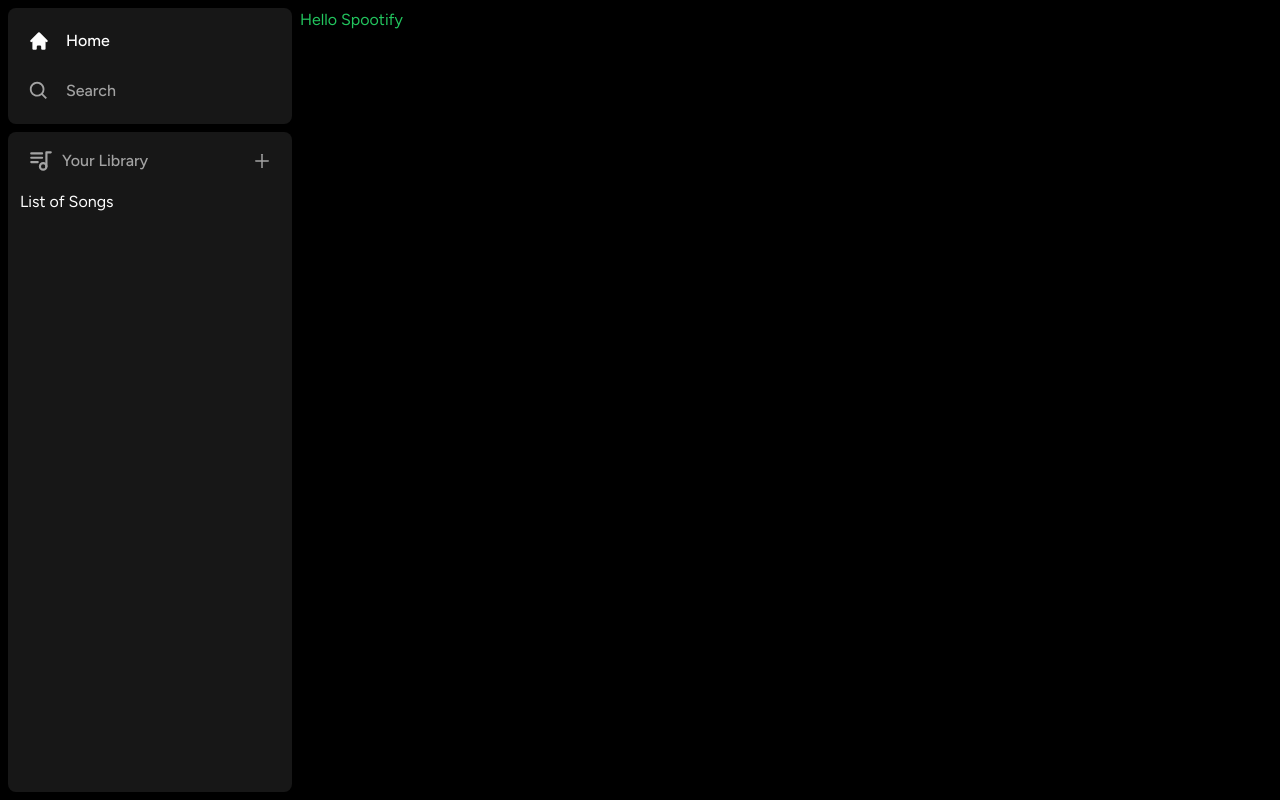
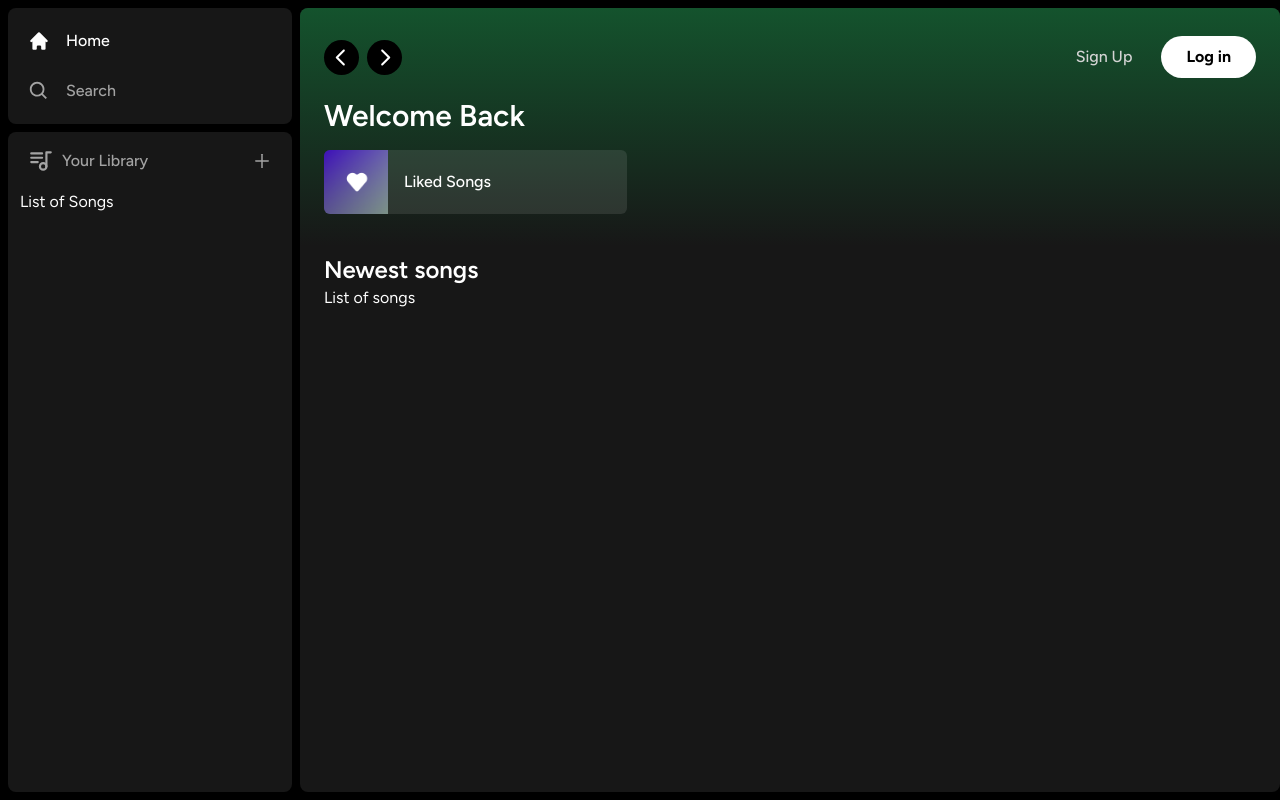
Before and after one commit to MarioPeperoni/spotify-clone, a Next.js app: page / in a window 1280 px wide. Built offline with nearby package versions, Linux system fonts and the light colour scheme.

Commit message:
ListItem Module

```diff
--- a/app/(site)/page.tsx
+++ b/app/(site)/page.tsx
@@ -1,3 +1,23 @@
+import Header from '@/components/Header';
+import ListItem from '@/components/ListItem';
+
 export default function Home() {
-  return <div className="text-green-500">Hello Spootify</div>;
+  return (
+    <div className="bg-neutral-900 rounded-lg h-full w-full overflow-hidden overflow-y-auto">
+      <Header>
+        <div className="mb-2">
+          <h1 className="text-3xl font-semibold text-white">Welcome Back</h1>
+          <div className="grid grid-cols-1 sm:grid-cols2 xl:grid-cols-3 2xl:grid-cols-4 gap-3 mt-4">
+            <ListItem image="/images/liked.png" name="Liked Songs" href="liked" />
+          </div>
+        </div>
+      </Header>
+      <div className="mt-2 mb-7 px-6">
+        <div className="flex justify-between items-center">
+          <h1 className="text-white text-2xl font-semibold">Newest songs</h1>
+        </div>
+        <div>List of songs</div>
+      </div>
+    </div>
+  );
 }
--- a/components/Header.tsx
+++ b/components/Header.tsx
@@ -61,6 +61,7 @@
           </>
         </div>
       </div>
+      {children}
     </div>
   );
 };
--- /dev/null
+++ b/components/ListItem.tsx
@@ -0,0 +1,36 @@
+'use client';
+
+import { useRouter } from 'next/navigation';
+import Image from 'next/image';
+import { FaPlay } from 'react-icons/fa';
+
+interface ListItemProps {
+  image: string;
+  name: string;
+  href: string;
+}
+
+const ListItem: React.FC<ListItemProps> = ({ image, name, href }) => {
+  const router = useRouter();
+
+  const onClick = () => {
+    router.push(href);
+  };
+
+  return (
+    <button
+      onClick={onClick}
+      className="relative group flex items-center rounded-md overflow-hidden gap-x-4 bg-neutral-100/10 hover:bg-neutral-100/20 transition pr-4"
+    >
+      <div className="relative min-h-[64px] min-w-[64px]">
+        <Image className="object-cover" fill src={image} alt="Image" />
+      </div>
+      <p className="font-medium truncate py-5">{name}</p>
+      <div className="absolute transition opacity-0 rounded-full flex items-center justify-center bg-green-500 p-4 drop-shadow-md right-5 group-hover:opacity-100 hover:scale-110">
+        <FaPlay className="text-black" />
+      </div>
+    </button>
+  );
+};
+
+export default ListItem;
```
Also changed, not shown: public/images/liked.png (added).
